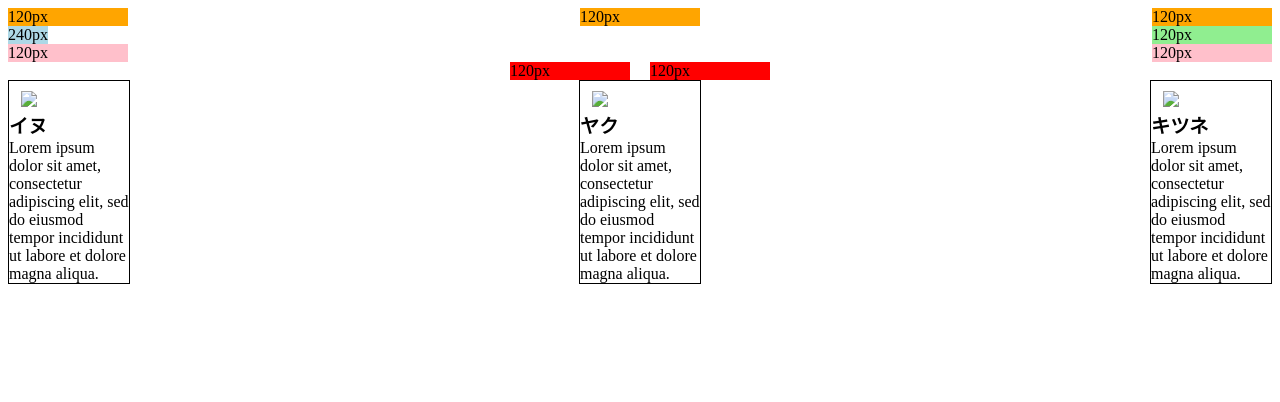
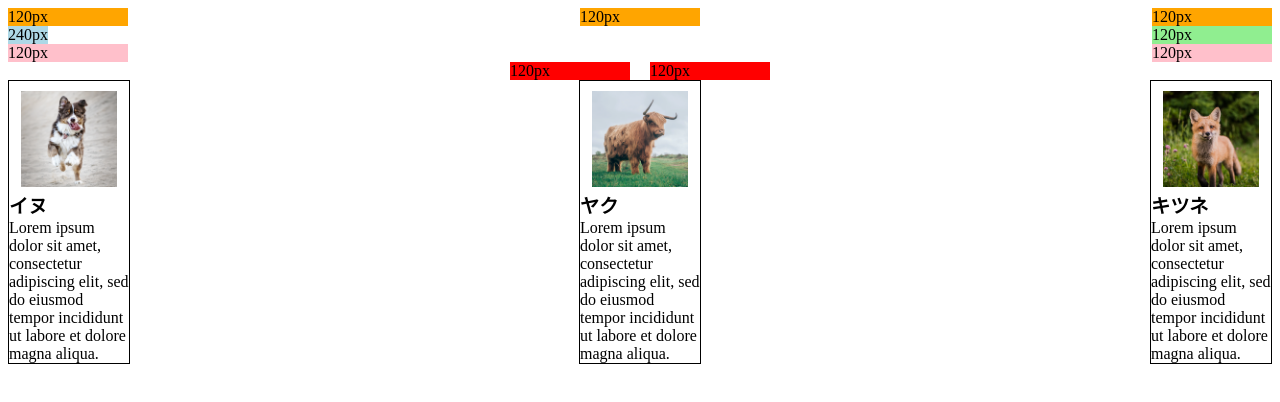
Before and after one commit to d0a22025f2Natsumi/d0a22025f2Natsumi.github.io, a plain HTML site: page index.html in a window 1280 px wide. Drawn offline with Linux system fonts and the light colour scheme.

Commit message:
Update index.html

```diff
--- a/index.html
+++ b/index.html
@@ -31,20 +31,20 @@
 
 	<div class="動物">
 	 <div class="親">
-		<img class="イヌ" src=/assets/images/square1.png>
+		<img class="イヌ" src=square1.png>
 	  <div class="イヌ文字">イヌ</div>
     <div class="ダミー">Lorem ipsum dolor sit amet, consectetur adipiscing elit, sed do eiusmod tempor incididunt ut labore et dolore magna aliqua.</div>
 	 </div>
 
 	 <div class="親">
-		 <img class="ヤク" src=/assets/images/square2.png>
+		 <img class="ヤク" src=square2.png>
 	   <div class="ヤク文字">ヤク</div>
      <div class="ダミー">Lorem ipsum dolor sit amet, consectetur adipiscing elit, sed do eiusmod tempor incididunt ut labore et dolore magna aliqua.</div>
 
 	 </div>
 
 	 <div class="親">
-		<img class="キツネ" src=/assets/images/square3.png>
+		<img class="キツネ" src=square3.png>
 	  <div class="キツネ文字">キツネ</div>
     <div class="ダミー">Lorem ipsum dolor sit amet, consectetur adipiscing elit, sed do eiusmod tempor incididunt ut labore et dolore magna aliqua.</div>
 
```
